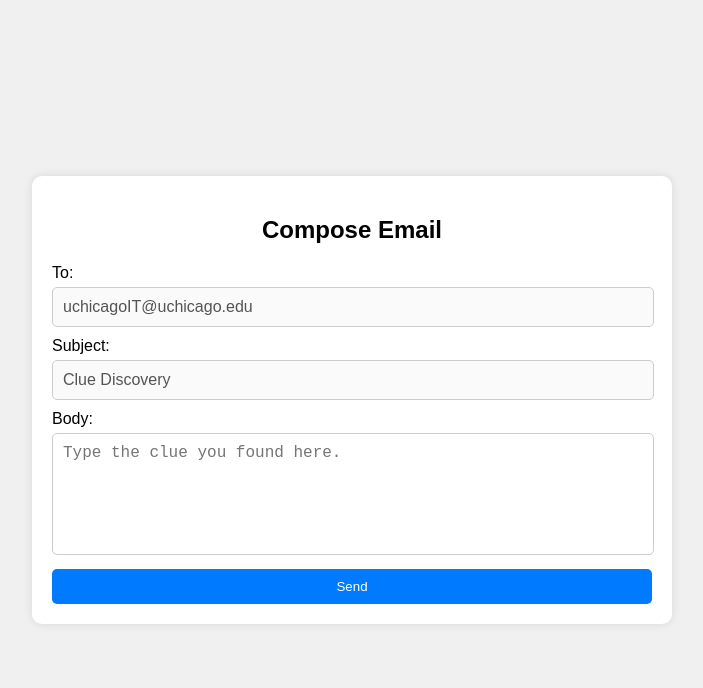
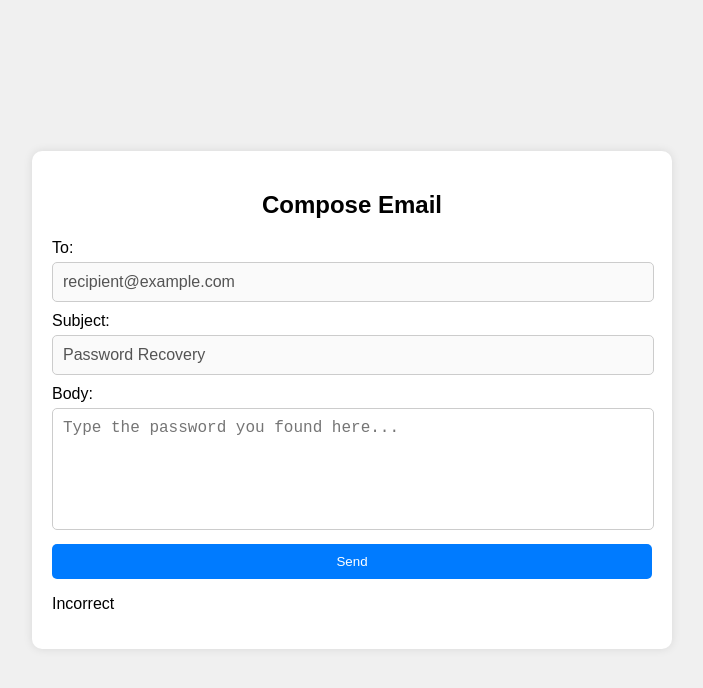
Before and after one commit to mckinley9/EscapeRoomPassword, a plain HTML site: page index.html in a window 1280 px wide. Shown: the whole page, without its empty margins (288-991 px from the left). Drawn offline with Linux system fonts and the light colour scheme.

Commit message:
Add files via upload

```diff
--- a/index.html
+++ b/index.html
@@ -12,15 +12,15 @@
             <h2>Compose Email</h2>
             <div class="email-field">
                 <label for="to">To:</label>
-                <input type="text" id="to" value="uchicagoIT@uchicago.edu" disabled>
+                <input type="text" id="to" value="recipient@example.com" disabled>
             </div>
             <div class="email-field">
                 <label for="subject">Subject:</label>
-                <input type="text" id="subject" value="Clue Discovery" disabled>
+                <input type="text" id="subject" value="Password Recovery" disabled>
             </div>
             <div class="email-field">
                 <label for="body">Body:</label>
-                <textarea id="body" placeholder="Type the clue you found here."></textarea>
+                <textarea id="body" placeholder="Type the password you found here..."></textarea>
             </div>
             <button onclick="checkPassword()">Send</button>
         </div>
@@ -28,6 +28,7 @@
             <h2>Protected Content</h2>
             <p>This content is protected by a password.</p>
         </div>
+        <div id="error"><p>Incorrect</p></div>
     </div>
     <script src="script.js"></script>
 </body>
--- a/script.js
+++ b/script.js
@@ -6,6 +6,6 @@ function checkPassword() {
         document.getElementById('email-draft-section').style.display = 'none';
         document.getElementById('protected-content').style.display = 'block';
     } else {
-        alert('Incorrect password. Please try again.');
+        alert('Incorrect. Please try again.');
     }
 }
```
